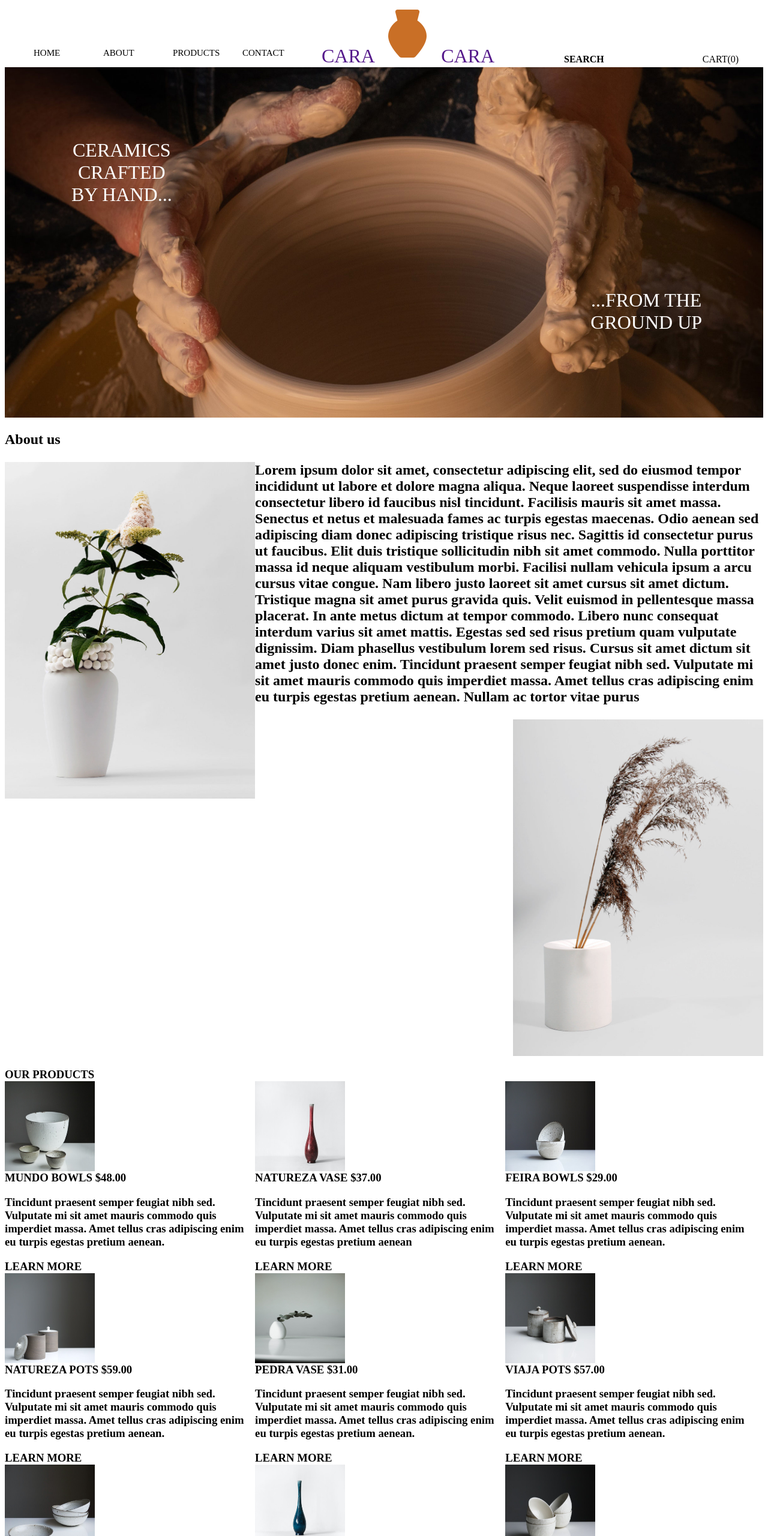
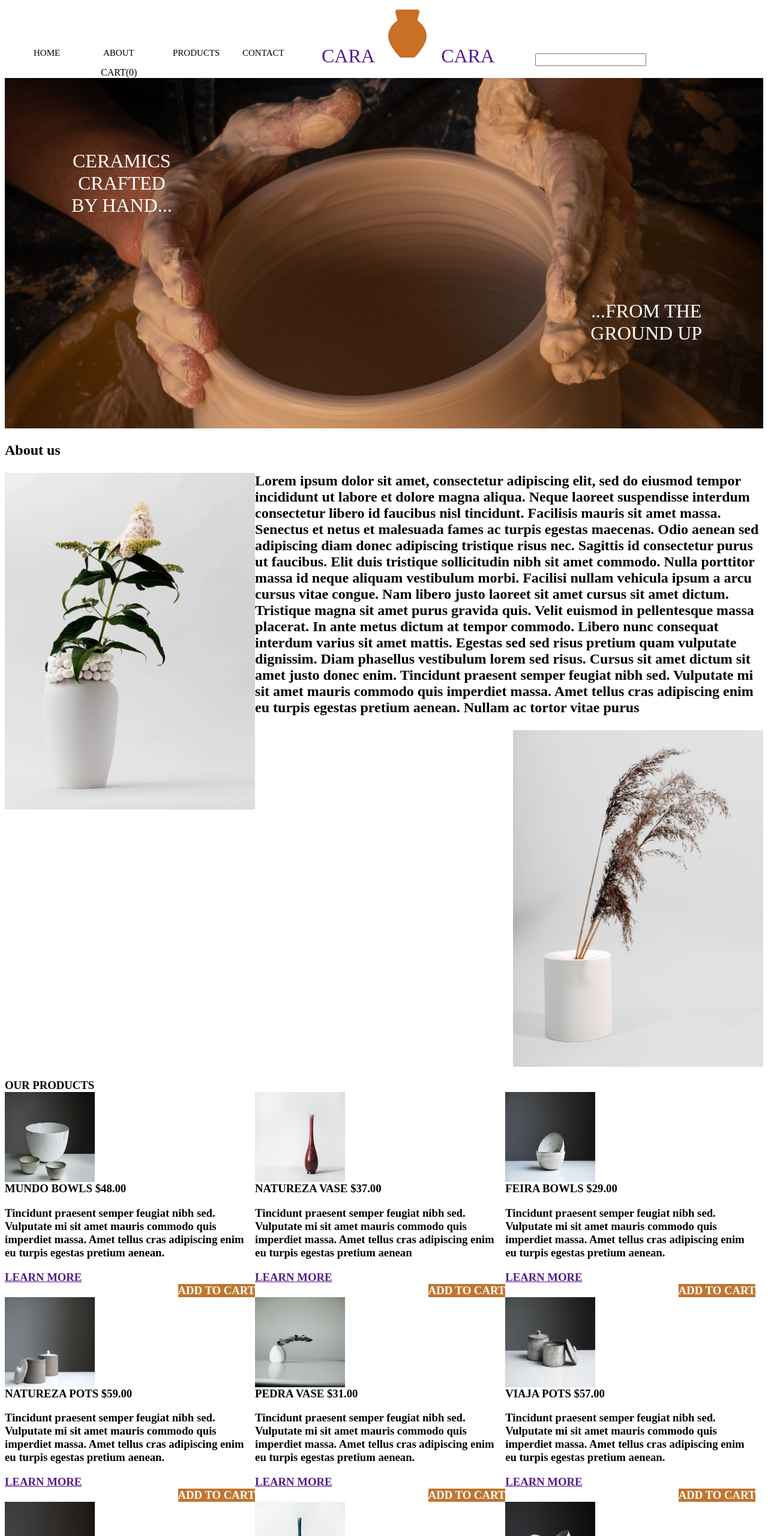
Before and after one commit to niguelprice/eCommerce-Website, a plain HTML site: page index.html in a window 1280 px wide. Shown: the top 2560 px of the page at 60% size. Drawn offline with Linux system fonts and the light colour scheme.

Commit message:
updated html + css files for clickable cards

```diff
--- a/index.html
+++ b/index.html
@@ -17,7 +17,7 @@
                 <li><a href="#products">PRODUCTS</a></li>
                 <li><a href="#contact">CONTACT</a></li>
             </ul>
-            <b href=''>  SEARCH</b>
+            <b href=''> <input type="text"></b>
             <c href=''> CART(0)</c>
         </nav>
     </header>
@@ -72,7 +72,7 @@
                     commodo quis imperdiet massa. Amet
                     tellus cras adipiscing enim eu turpis
                     egestas pretium aenean.</p>
-                    <tr>LEARN MORE</tr>
+                    <a href="">LEARN MORE</a> <b href="">ADD TO CART</b>
                     </div>
                     <div class="column"><img src="./Assets/UX-HTML-CSS/oriento-maVIpNNtmlQ-unsplash.jpg" alt="Burgundy vase">
                     NATUREZA VASE $37.00
@@ -82,7 +82,7 @@
                     commodo quis imperdiet massa. Amet
                     tellus cras adipiscing enim eu turpis
                     egestas pretium aenean</p>
-                    <tr>LEARN MORE</tr>
+                    <a href="">LEARN MORE</a> <b href="">ADD TO CART</b>
                     </div>
                     <div class="column"><img src="./Assets/UX-HTML-CSS/tom-crew-bgIO-u4GEfI-unsplash.jpg" alt="one white marble colored bowl inside another">
                     FEIRA BOWLS $29.00
@@ -92,7 +92,7 @@
                     commodo quis imperdiet massa. Amet
                     tellus cras adipiscing enim eu turpis
                     egestas pretium aenean.</p>
-                    <tr>LEARN MORE</tr>
+                    <a href="">LEARN MORE</a> <b href="">ADD TO CART</b>
                     </div>
                     <div class="column"><img src="./Assets/UX-HTML-CSS/tom-crew-3uwu5K0RtaE-unsplash.jpg" alt="two tan pots with white tops">
                     NATUREZA POTS $59.00
@@ -102,7 +102,7 @@
                     commodo quis imperdiet massa. Amet
                     tellus cras adipiscing enim eu turpis
                     egestas pretium aenean.</p>
-                    <tr>LEARN MORE</tr>
+                    <a href="">LEARN MORE</a> <b href="">ADD TO CART</b>
                     </div>
                     <div class="column"><img src="./Assets/UX-HTML-CSS/linh-le-a0rE64YJDA4-unsplash.jpg" alt="white vase with green flowers in it">
                     PEDRA VASE $31.00
@@ -112,7 +112,7 @@
                     commodo quis imperdiet massa. Amet
                     tellus cras adipiscing enim eu turpis
                     egestas pretium aenean.</p>
-                    <tr>LEARN MORE</tr>
+                    <a href="">LEARN MORE</a> <b href="">ADD TO CART</b>
                     </div>
                     <div class="column"><img src="./Assets/UX-HTML-CSS/tom-crew-oiZAQvxTcYQ-unsplash.jpg" alt="2 vintage white pots, with tan stains">
                     VIAJA POTS $57.00
@@ -122,7 +122,7 @@
                     commodo quis imperdiet massa. Amet
                     tellus cras adipiscing enim eu turpis
                     egestas pretium aenean.</p>
-                    <tr>LEARN MORE</tr>
+                    <a href="">LEARN MORE</a> <b href="">ADD TO CART</b>
                     </div>
                     <div class="column"><img src="./Assets/UX-HTML-CSS/tom-crew-YA2E3d7a9Wo-unsplash.jpg" alt="4 vintage white plates, wuth tan stains">
                     SERVIÇO PLATES $35.00
@@ -132,7 +132,7 @@
                     commodo quis imperdiet massa. Amet
                     tellus cras adipiscing enim eu turpis
                     egestas pretium aenean.</p>
-                    <tr>LEARN MORE</tr>
+                    <a href="">LEARN MORE</a> <b href="">ADD TO CART</b>
                     </div>
                     <div class="column"><img src="./Assets/UX-HTML-CSS/oriento-l0ah3UBLppo-unsplash.jpg" alt="Dark blue vase">
                     CAMPEÃO VASE $37.00
@@ -142,7 +142,7 @@
                     commodo quis imperdiet massa. Amet
                     tellus cras adipiscing enim eu turpis
                     egestas pretium aenean.</p>
-                    <tr>LEARN MORE</tr>
+                    <a href="">LEARN MORE</a> <b href="">ADD TO CART</b>
                     </div>
                     <div class="column"><img src="./Assets/UX-HTML-CSS/tom-crew-SITGdvztUdg-unsplash.jpg" alt="6 tan-ish colored bowls">
                     TROCA BOWLS $25.00
@@ -152,7 +152,7 @@
                     commodo quis imperdiet massa. Amet
                     tellus cras adipiscing enim eu turpis
                     egestas pretium aenean.</p>
-                    <tr>LEARN MORE</tr>
+                    <a href="">LEARN MORE</a> <b href="">ADD TO CART</b>
                     </div>
                 </div>
 
@@ -162,12 +162,18 @@
                 <div id="contact">
                 <p>
                 CONTACT US
+                </div>
                 </p>
-                <a>EMAIL</a>
+                <div><a>EMAIL
+                <input type="text">
+                </a>
+                </div>
 
+                <div><b>MESSAGE
+                <input type="text">
+                </b>
+                </div>
 
-                <b>MESSAGE</b>
-                </div>
             </h4>
 
 
@@ -177,10 +183,9 @@
         <nav>
             <a href=''>CARA <img src="./Assets/UX-HTML-CSS/icons8-pottery-96 (1).png" alt="white vase icon"> CARA</a>
         </nav>
-
-        Pretium nibh ipsum consequat nisl vel pretium. Amet tellus cras adipiscing enim eu turpis. ©Copyright 2015 - 2020
         <img src="./Assets/UX-HTML-CSS/icons8-youtube-96.png" alt="youtube icon">
         <img src="./Assets/UX-HTML-CSS/icons8-facebook-96 (1).png" alt="facebook icon">
+        Pretium nibh ipsum consequat nisl vel pretium. Amet tellus cras adipiscing enim eu turpis. ©Copyright 2015 - 2020
         <img src="./Assets/UX-HTML-CSS/icons8-twitter-96.png" alt="twitter icon">
         <img src="./Assets/UX-HTML-CSS/icons8-instagram-96.png" alt="instagram icon">
     </footer>
--- a/main.css
+++ b/main.css
@@ -42,7 +42,7 @@ nav ul li{
  }
 
  nav b{
-     margin-left: 6rem;
+     margin-left: 3rem;
  }
 
 
@@ -106,6 +106,11 @@ h2 .row:after{
     width: 33%;
     float: left;
 
+
+}
+
+.row:hover{
+    cursor: pointer;
 }
 
  .row:after {
@@ -120,6 +125,13 @@ h2 .row:after{
      width: 150px;
  }
 
+ .column b{
+    margin-left: auto;
+    background-color: rgb(191, 118, 49);
+    color: white;
+ }
+
+
 
  footer{
     background-color:rgb(191, 118, 49);
```
